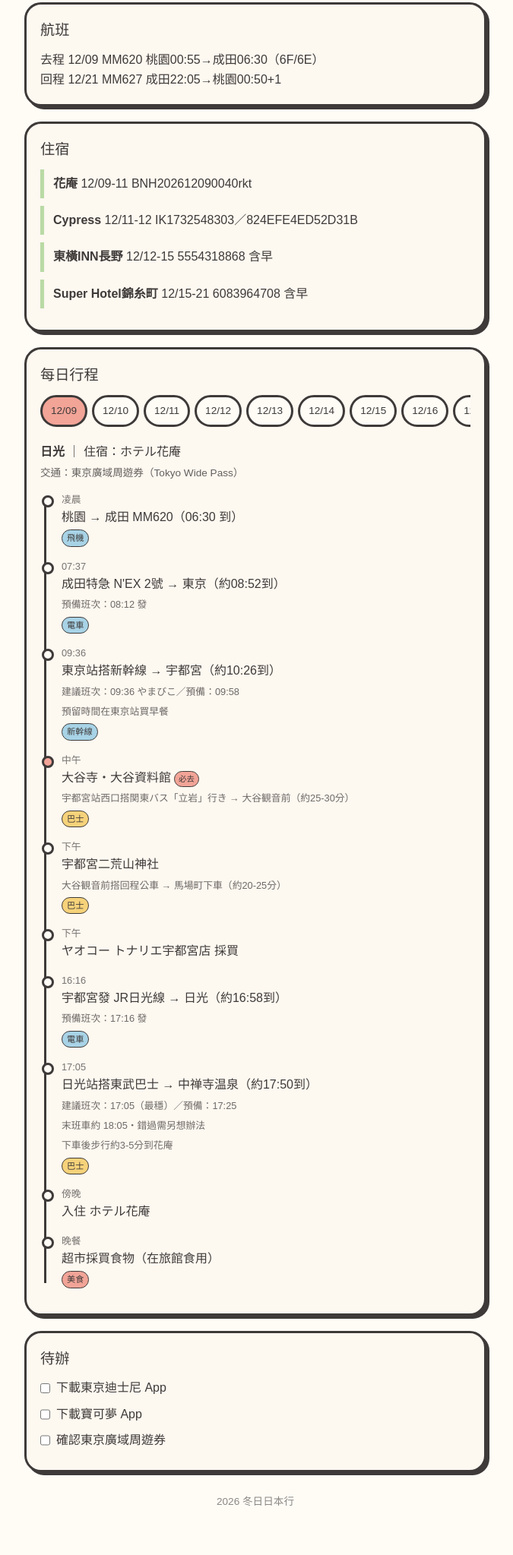
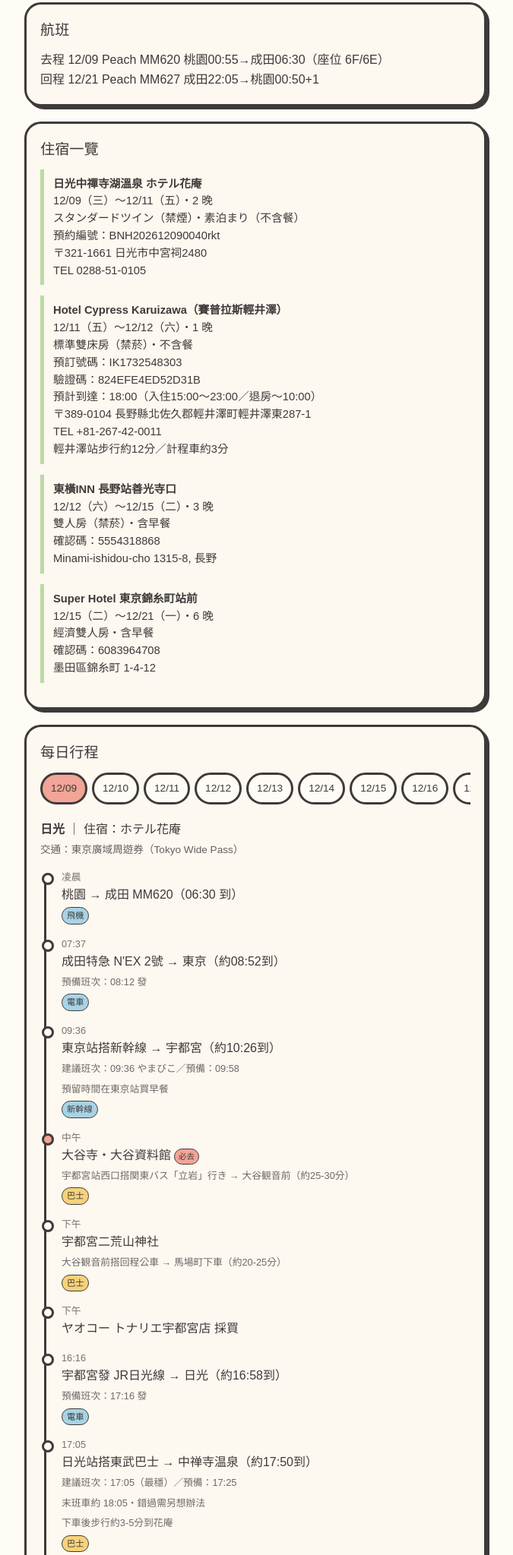
Before and after one commit to g4knp87fry-netizen/japan-trip-2026, a plain HTML site: page index.html in a window 1280 px wide. Shown: the part 292-2339 px from the top of the page at 76% size, without its empty margins (304-979 px from the left). Drawn offline with Linux system fonts and the light colour scheme; a web font is replaced by a local one.

Commit message:
Restore full hotel details and complete todo checklist

```diff
--- a/index.html
+++ b/index.html
@@ -23,22 +23,44 @@ h1{font-size:1.6rem;text-align:center;font-weight:normal}h2{font-size:1.2rem;mar
 .tl-item{position:relative;margin-bottom:14px;padding-left:12px}.tl-item::before{content:"";position:absolute;left:-14px;top:5px;width:10px;height:10px;border-radius:50%;background:var(--bg);border:3px solid var(--ink)}
 .tl-item.must::before{background:var(--coral)}.tl-time{font-size:.8rem;opacity:.7}.tl-title{font-size:1rem}
 .must-badge{display:inline-block;background:var(--coral);font-size:.65rem;padding:1px 5px;border-radius:999px;border:1.5px solid var(--ink);margin-left:4px}
-.hotel-item{border-left:5px solid var(--green);padding:6px 0 6px 12px;margin-bottom:10px}
+.hotel-item{border-left:5px solid var(--green);padding:8px 0 8px 12px;margin-bottom:14px;font-size:.92rem;line-height:1.55}
 .tag{display:inline-block;font-size:.7rem;padding:1px 6px;border-radius:999px;border:1.5px solid var(--ink);margin:3px 3px 0 0}
 .tag.train{background:var(--blue)}.tag.bus{background:var(--yellow)}.tag.walk{background:var(--green)}.tag.food{background:var(--coral)}
-.todo-list{list-style:none}.todo-list li{margin-bottom:8px;display:flex;gap:8px}
+.todo-list{list-style:none}.todo-list li{margin-bottom:10px;display:flex;gap:8px;align-items:flex-start}
+.todo-list label{flex:1}
 footer{text-align:center;font-size:.85rem;opacity:.6;margin-top:28px}a{color:inherit}
 table{width:100%;border-collapse:collapse;font-size:.78rem}th,td{border:1.5px solid #3E3A39;padding:4px;text-align:left}
 </style></head><body>
 <nav><a href="#home">首頁</a><a href="#flights">航班</a><a href="#hotels">住宿</a><a href="#itinerary">行程</a><a href="#todo">待辦</a></nav>
 <main>
 <section id="home" class="card" style="text-align:center"><h1>2026 冬日日本行</h1><p style="opacity:.8">日光・長野・東京</p><div class="countdown" id="countdown">出發倒數計算中...</div><p>12/09 成田 → 12/21 返台</p></section>
-<section id="flights" class="card"><h2>航班</h2><p>去程 12/09 MM620 桃園00:55→成田06:30（6F/6E）</p><p>回程 12/21 MM627 成田22:05→桃園00:50+1</p></section>
-<section id="hotels" class="card"><h2>住宿</h2>
-<div class="hotel-item"><strong>花庵</strong> 12/09-11 BNH202612090040rkt</div>
-<div class="hotel-item"><strong>Cypress</strong> 12/11-12 IK1732548303／824EFE4ED52D31B</div>
-<div class="hotel-item"><strong>東橫INN長野</strong> 12/12-15 5554318868 含早</div>
-<div class="hotel-item"><strong>Super Hotel錦糸町</strong> 12/15-21 6083964708 含早</div>
+<section id="flights" class="card"><h2>航班</h2><p>去程 12/09 Peach MM620 桃園00:55→成田06:30（座位 6F/6E）</p><p>回程 12/21 Peach MM627 成田22:05→桃園00:50+1</p></section>
+<section id="hotels" class="card"><h2>住宿一覽</h2>
+<div class="hotel-item"><strong>日光中禪寺湖溫泉 ホテル花庵</strong><br>
+12/09（三）～12/11（五）・2 晚<br>
+スタンダードツイン（禁煙）・素泊まり（不含餐）<br>
+預約編號：BNH202612090040rkt<br>
+〒321-1661 日光市中宮祠2480<br>
+TEL 0288-51-0105</div>
+<div class="hotel-item"><strong>Hotel Cypress Karuizawa（賽普拉斯輕井澤）</strong><br>
+12/11（五）～12/12（六）・1 晚<br>
+標準雙床房（禁菸）・不含餐<br>
+預訂號碼：IK1732548303<br>
+驗證碼：824EFE4ED52D31B<br>
+預計到達：18:00（入住15:00～23:00／退房～10:00）<br>
+〒389-0104 長野縣北佐久郡輕井澤町輕井澤東287-1<br>
+TEL +81-267-42-0011<br>
+輕井澤站步行約12分／計程車約3分</div>
+<div class="hotel-item"><strong>東橫INN 長野站善光寺口</strong><br>
+12/12（六）～12/15（二）・3 晚<br>
+雙人房（禁菸）・含早餐<br>
+確認碼：5554318868<br>
+Minami-ishidou-cho 1315-8, 長野</div>
+<div class="hotel-item"><strong>Super Hotel 東京錦糸町站前</strong><br>
+12/15（二）～12/21（一）・6 晚<br>
+經濟雙人房・含早餐<br>
+確認碼：6083964708<br>
+墨田區錦糸町 1-4-12</div>
 </section>
 <section id="itinerary" class="card"><h2>每日行程</h2>
 <input type="radio" name="day" id="d0" class="day-radios" checked>
@@ -59,10 +81,22 @@ table{width:100%;border-collapse:collapse;font-size:.78rem}th,td{border:1.5px so
 </div>
 <div id="days-root">載入詳細行程中…</div>
 </section>
-<section id="todo" class="card"><h2>待辦</h2><ul class="todo-list">
-<li><input type="checkbox" id="t1"><label for="t1">下載東京迪士尼 App</label></li>
-<li><input type="checkbox" id="t2"><label for="t2">下載寶可夢 App</label></li>
-<li><input type="checkbox" id="t3"><label for="t3">確認東京廣域周遊券</label></li>
+<section id="todo" class="card"><h2>出發前待辦</h2>
+<ul class="todo-list">
+<li><input type="checkbox" id="t1"><label for="t1">下載東京迪士尼 App 並加入門票</label></li>
+<li><input type="checkbox" id="t2"><label for="t2">確認 Peach 線上報到</label></li>
+<li><input type="checkbox" id="t3"><label for="t3">換日幣 / Suica・PASMO</label></li>
+<li><input type="checkbox" id="t4"><label for="t4">準備冬裝與溫泉用品</label></li>
+<li><input type="checkbox" id="t5"><label for="t5">確認各飯店入住時間</label></li>
+<li><input type="checkbox" id="t6"><label for="t6">下載離線地圖與翻譯 App</label></li>
+<li><input type="checkbox" id="t7"><label for="t7">準備伴手禮清單</label></li>
+<li><input type="checkbox" id="t8"><label for="t8">充電線、行動電源</label></li>
+<li><input type="checkbox" id="t9"><label for="t9">預約12/14戶隱觀光特急巴士（highwaybus.com）</label></li>
+<li><input type="checkbox" id="t10"><label for="t10">預訂 PokéPark KANTO 門票（12/16・全預約制）</label></li>
+<li><input type="checkbox" id="t11"><label for="t11">下載 PokéPark KANTO 官方 App（取號碼牌／看等候）</label></li>
+<li><input type="checkbox" id="t12"><label for="t12">預訂12/15 かがやき指定席（約11:12）</label></li>
+<li><input type="checkbox" id="t13"><label for="t13">購買 SNOW MONKEY PASS（長電版・12/13）</label></li>
+<li><input type="checkbox" id="t14"><label for="t14">確認東京廣域周遊券取票方式（成田）</label></li>
 </ul></section>
 <footer>2026 冬日日本行</footer></main>
 <script>
```
